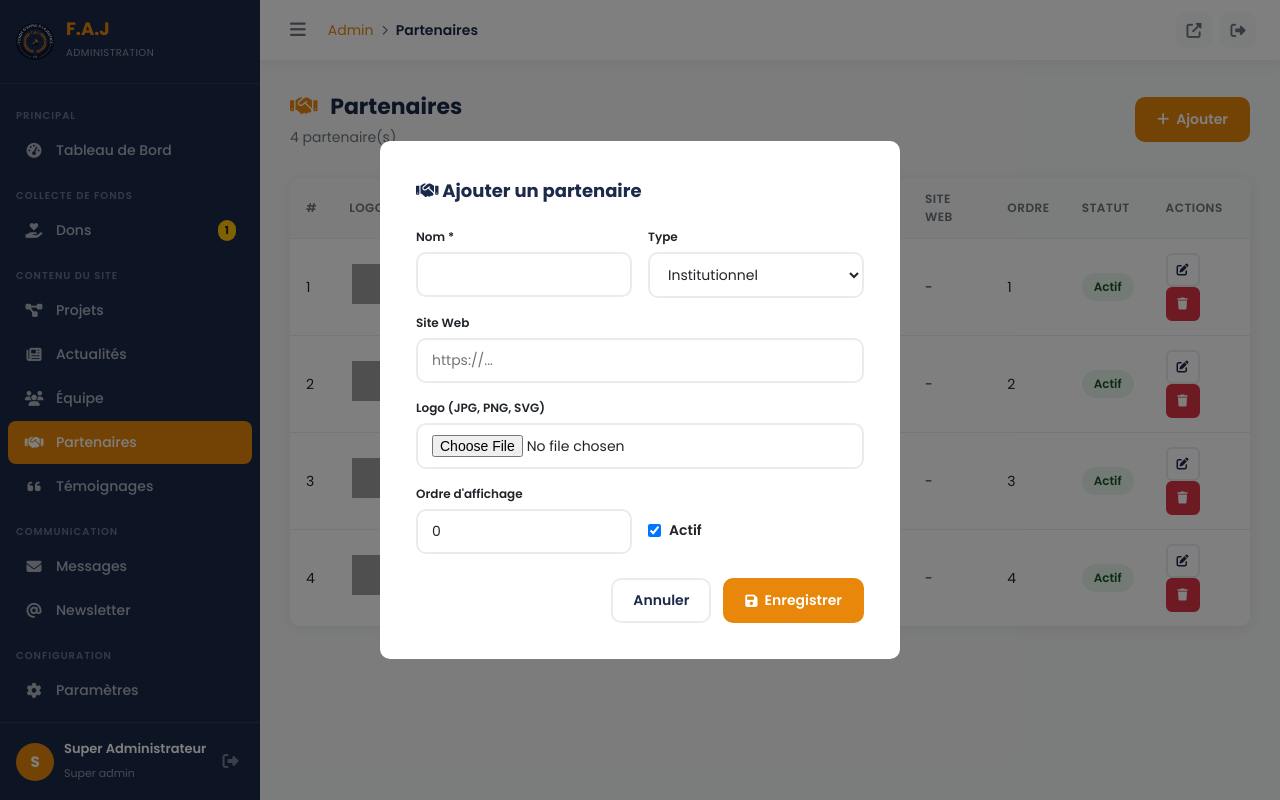
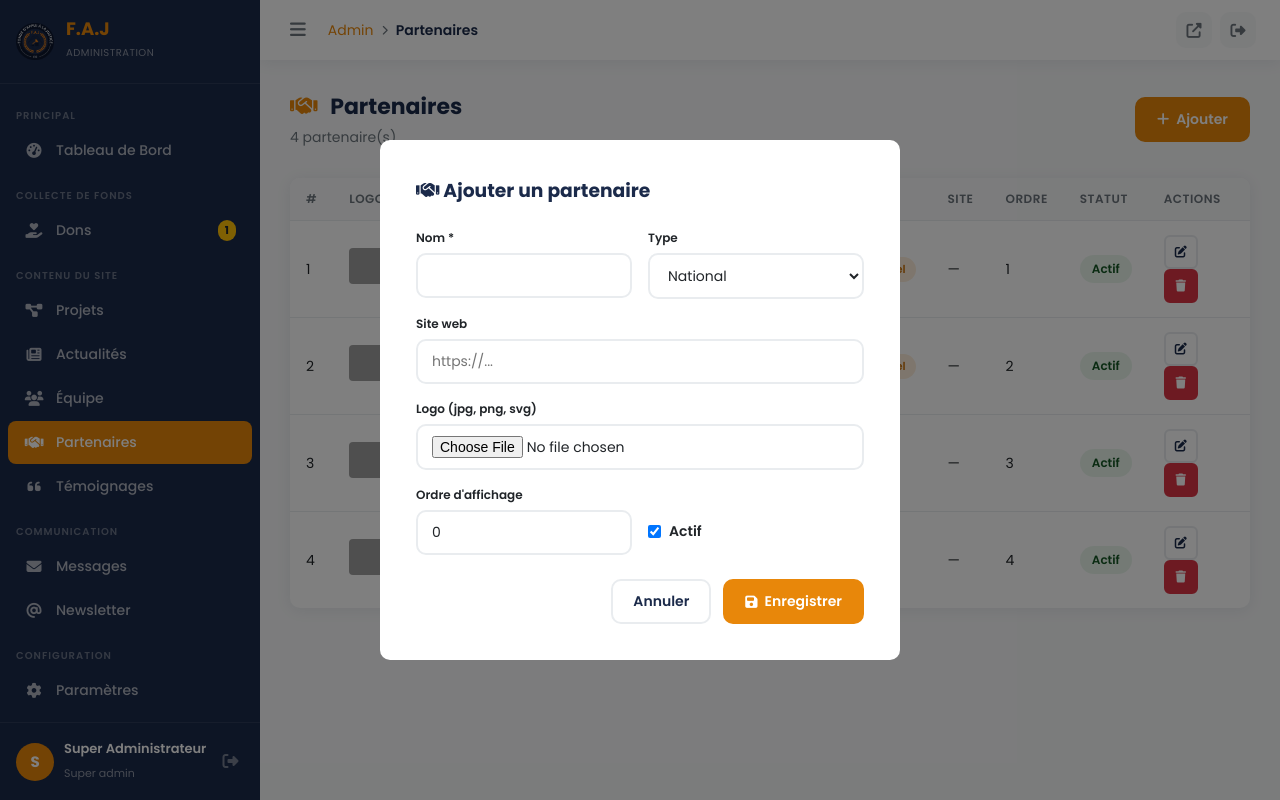
Before and after one commit to NasserKailou/site_faj, a PHP site: page /site_faj/admin/partenaires in a window 1280 px wide, after a click on "Ajouter". Run offline with PHP 8.4, Linux system fonts and the light colour scheme; a user stored in the database is signed in; data comes from the database, SQL or seed files in the repository; tables that the repository leaves empty hold one stand-in row (values such as "Sample post").

Commit message:
feat: CRUD complet partenaires (ajout/modif/suppression + upload logo)

```diff
--- a/admin/partenaires/liste.php
+++ b/admin/partenaires/liste.php
@@ -9,18 +9,18 @@ if ($_SERVER['REQUEST_METHOD'] === 'POST') {
     try {
         $pdo = getDB();
         if ($action === 'ajouter' || $action === 'modifier') {
-            $nom    = sanitize($_POST['nom'] ?? '');
-            $type   = sanitize($_POST['type'] ?? 'institutionnel');
-            $site   = sanitize($_POST['site_web'] ?? '');
-            $ordre  = (int)($_POST['ordre'] ?? 0);
-            $actif  = isset($_POST['actif']) ? 1 : 0;
+            $nom     = sanitize($_POST['nom'] ?? '');
+            $type    = sanitize($_POST['type'] ?? 'national');
+            $site    = sanitize($_POST['site_web'] ?? '');
+            $ordre   = (int)($_POST['ordre'] ?? 0);
+            $actif   = isset($_POST['actif']) ? 1 : 0;
 
             // Upload logo
             $logo = $_POST['logo_actuel'] ?? null;
             if (isset($_FILES['logo']) && $_FILES['logo']['error'] === UPLOAD_ERR_OK) {
                 $ext = strtolower(pathinfo($_FILES['logo']['name'], PATHINFO_EXTENSION));
                 if (in_array($ext, ['jpg','jpeg','png','webp','svg'])) {
-                    $filename = 'partenaire_' . time() . '.' . $ext;
+                    $filename = 'part_' . time() . '.' . $ext;
                     if (!is_dir(UPLOADS_PATH . '/partenaires')) mkdir(UPLOADS_PATH . '/partenaires', 0755, true);
                     move_uploaded_file($_FILES['logo']['tmp_name'], UPLOADS_PATH . '/partenaires/' . $filename);
                     $logo = $filename;
@@ -30,13 +30,13 @@ if ($_SERVER['REQUEST_METHOD'] === 'POST') {
             if (empty($nom)) { $err = 'Le nom est obligatoire.'; }
             else {
                 if ($action === 'ajouter') {
-                    $pdo->prepare("INSERT INTO partenaires (nom,type,logo,site_web,ordre,actif) VALUES (?,?,?,?,?,?)")
-                        ->execute([$nom,$type,$logo,$site,$ordre,$actif]);
+                    $pdo->prepare("INSERT INTO partenaires (nom,logo,site_web,type,ordre,actif) VALUES (?,?,?,?,?,?)")
+                        ->execute([$nom,$logo,$site,$type,$ordre,$actif]);
                     $msg = 'Partenaire ajouté.';
                 } else {
                     $id = (int)($_POST['id'] ?? 0);
-                    $pdo->prepare("UPDATE partenaires SET nom=?,type=?,logo=?,site_web=?,ordre=?,actif=? WHERE id=?")
-                        ->execute([$nom,$type,$logo,$site,$ordre,$actif,$id]);
+                    $pdo->prepare("UPDATE partenaires SET nom=?,logo=?,site_web=?,type=?,ordre=?,actif=? WHERE id=?")
+                        ->execute([$nom,$logo,$site,$type,$ordre,$actif,$id]);
                     $msg = 'Partenaire modifié.';
                 }
             }
@@ -54,10 +54,7 @@ catch (Exception $e) { $partenaires = []; }
 include '../../admin/includes/layout-header.php';
 ?>
 <div class="page-header">
-    <div>
-        <h1 class="page-title"><i class="fas fa-handshake"></i> Partenaires</h1>
-        <p class="page-subtitle"><?= count($partenaires) ?> partenaire(s)</p>
-    </div>
+    <div><h1 class="page-title"><i class="fas fa-handshake"></i> Partenaires</h1><p class="page-subtitle"><?= count($partenaires) ?> partenaire(s)</p></div>
     <button class="btn btn-primary" onclick="document.getElementById('modalPart').style.display='flex'">
         <i class="fas fa-plus"></i> Ajouter
     </button>
@@ -68,7 +65,7 @@ include '../../admin/includes/layout-header.php';
 
 <div class="card"><div class="card-body p-0">
 <table class="table">
-<thead><tr><th>#</th><th>Logo</th><th>Nom</th><th>Type</th><th>Site Web</th><th>Ordre</th><th>Statut</th><th>Actions</th></tr></thead>
+    <thead><tr><th>#</th><th>Logo</th><th>Nom</th><th>Type</th><th>Site</th><th>Ordre</th><th>Statut</th><th>Actions</th></tr></thead>
     <tbody>
     <?php if (empty($partenaires)): ?>
     <tr><td colspan="8" style="text-align:center;padding:40px;color:var(--admin-gray);"><i class="fas fa-handshake" style="font-size:40px;display:block;margin-bottom:12px;opacity:0.3;"></i>Aucun partenaire</td></tr>
@@ -78,16 +75,16 @@ include '../../admin/includes/layout-header.php';
         <td><?= $p['id'] ?></td>
         <td>
             <?php if ($p['logo']): ?>
-        <img src="<?= UPLOADS_URL ?>/partenaires/<?= $p['logo'] ?>" style="height:40px;width:60px;object-fit:contain;border-radius:4px;">
-        <?php else: ?><span style="color:var(--admin-gray);">-</span><?php endif; ?>
+            <img src="<?= UPLOADS_URL ?>/partenaires/<?= $p['logo'] ?>" style="height:36px;max-width:80px;object-fit:contain;border-radius:4px;">
+            <?php else: ?><span style="color:var(--admin-gray);font-size:12px;">—</span><?php endif; ?>
         </td>
         <td><strong><?= sanitize($p['nom']) ?></strong></td>
-    <td><span class="badge orange"><?= $p['type'] ?></span></td>
-    <td><?= $p['site_web'] ? '<a href="'.sanitize($p['site_web']).'" target="_blank" style="color:var(--admin-primary);">Lien</a>' : '-' ?></td>
+        <td><span class="badge orange"><?= ucfirst($p['type'] ?? '') ?></span></td>
+        <td><?= $p['site_web'] ? '<a href="'.htmlspecialchars($p['site_web']).'" target="_blank" style="font-size:12px;">Visiter</a>' : '—' ?></td>
         <td><?= $p['ordre'] ?></td>
         <td><?= $p['actif'] ? '<span class="status-badge success">Actif</span>' : '<span class="status-badge danger">Inactif</span>' ?></td>
         <td>
-        <button onclick='editPart(<?= json_encode($p) ?>)' class="btn btn-sm btn-outline btn-icon"><i class="fas fa-edit"></i></button>
+            <button onclick='editPart(<?= json_encode($p) ?>)' class="btn btn-sm btn-outline btn-icon" title="Modifier"><i class="fas fa-edit"></i></button>
             <form method="POST" style="display:inline;" onsubmit="return confirm('Supprimer ?')">
                 <input type="hidden" name="action" value="supprimer">
                 <input type="hidden" name="id" value="<?= $p['id'] ?>">
@@ -97,13 +94,14 @@ include '../../admin/includes/layout-header.php';
     </tr>
     <?php endforeach; ?>
     <?php endif; ?>
-</tbody></table>
+    </tbody>
+</table>
 </div></div>
 
 <!-- Modal Ajout/Modification -->
 <div id="modalPart" style="display:none;position:fixed;inset:0;background:rgba(0,0,0,0.5);z-index:1000;align-items:center;justify-content:center;">
     <div style="background:white;border-radius:var(--admin-radius);padding:36px;width:520px;max-width:95vw;max-height:90vh;overflow-y:auto;">
-        <h3 id="partModalTitle" style="margin-bottom:24px;color:var(--admin-primary);font-size:18px;"><i class="fas fa-handshake"></i> Ajouter un partenaire</h3>
+        <h3 id="partModalTitle" style="margin-bottom:24px;color:var(--admin-primary);"><i class="fas fa-handshake"></i> Ajouter un partenaire</h3>
         <form method="POST" enctype="multipart/form-data">
             <input type="hidden" name="action" id="partAction" value="ajouter">
             <input type="hidden" name="id" id="partId" value="">
@@ -112,21 +110,21 @@ include '../../admin/includes/layout-header.php';
                 <div><label style="font-size:12px;font-weight:600;display:block;margin-bottom:6px;">Nom *</label><input type="text" name="nom" id="pNom" class="form-control" required></div>
                 <div><label style="font-size:12px;font-weight:600;display:block;margin-bottom:6px;">Type</label>
                     <select name="type" id="pType" class="form-control">
+                        <option value="international">International</option>
+                        <option value="national" selected>National</option>
                         <option value="institutionnel">Institutionnel</option>
-                    <option value="financier">Financier</option>
-                    <option value="technique">Technique</option>
-                    <option value="international">International</option>
-                    <option value="ong">ONG</option>
-                </select></div>
+                        <option value="prive">Privé</option>
+                    </select>
                 </div>
-            <div style="margin-bottom:16px;"><label style="font-size:12px;font-weight:600;display:block;margin-bottom:6px;">Site Web</label><input type="url" name="site_web" id="pSite" class="form-control" placeholder="https://..."></div>
-            <div style="margin-bottom:16px;"><label style="font-size:12px;font-weight:600;display:block;margin-bottom:6px;">Logo (JPG, PNG, SVG)</label><input type="file" name="logo" class="form-control" accept="image/*"><div id="partLogoPreview" style="margin-top:8px;"></div></div>
+            </div>
+            <div style="margin-bottom:16px;"><label style="font-size:12px;font-weight:600;display:block;margin-bottom:6px;">Site web</label><input type="url" name="site_web" id="pSite" class="form-control" placeholder="https://..."></div>
+            <div style="margin-bottom:16px;"><label style="font-size:12px;font-weight:600;display:block;margin-bottom:6px;">Logo (jpg, png, svg)</label><input type="file" name="logo" class="form-control" accept="image/*"></div>
             <div style="display:grid;grid-template-columns:1fr 1fr;gap:16px;margin-bottom:24px;">
                 <div><label style="font-size:12px;font-weight:600;display:block;margin-bottom:6px;">Ordre d'affichage</label><input type="number" name="ordre" id="pOrdre" class="form-control" value="0"></div>
                 <div style="display:flex;align-items:center;gap:8px;padding-top:22px;"><input type="checkbox" name="actif" id="pActif" checked><label for="pActif" style="font-size:14px;font-weight:600;">Actif</label></div>
             </div>
             <div style="display:flex;gap:12px;justify-content:flex-end;">
-                <button type="button" onclick="document.getElementById('modalPart').style.display='none'" class="btn btn-outline">Annuler</button>
+                <button type="button" onclick="closePart()" class="btn btn-outline">Annuler</button>
                 <button type="submit" class="btn btn-primary"><i class="fas fa-save"></i> Enregistrer</button>
             </div>
         </form>
@@ -140,14 +138,18 @@ function editPart(p) {
     document.getElementById('partId').value = p.id;
     document.getElementById('partLogoActuel').value = p.logo || '';
     document.getElementById('pNom').value = p.nom;
-    document.getElementById('pType').value = p.type || 'institutionnel';
+    document.getElementById('pType').value = p.type || 'national';
     document.getElementById('pSite').value = p.site_web || '';
     document.getElementById('pOrdre').value = p.ordre;
     document.getElementById('pActif').checked = p.actif == 1;
-    if (p.logo) {
-        document.getElementById('partLogoPreview').innerHTML = '<img src="<?= UPLOADS_URL ?>/partenaires/' + p.logo + '" style="height:40px;border-radius:4px;">';
-    }
     document.getElementById('modalPart').style.display = 'flex';
 }
+function closePart() {
+    document.getElementById('modalPart').style.display = 'none';
+    document.getElementById('partAction').value = 'ajouter';
+    document.getElementById('partModalTitle').innerHTML = '<i class="fas fa-handshake"></i> Ajouter un partenaire';
+    document.getElementById('partId').value = '';
+}
 </script>
+
 <?php include '../../admin/includes/layout-footer.php'; ?>
```
Lines whose indentation alone changed are shown as unchanged.
